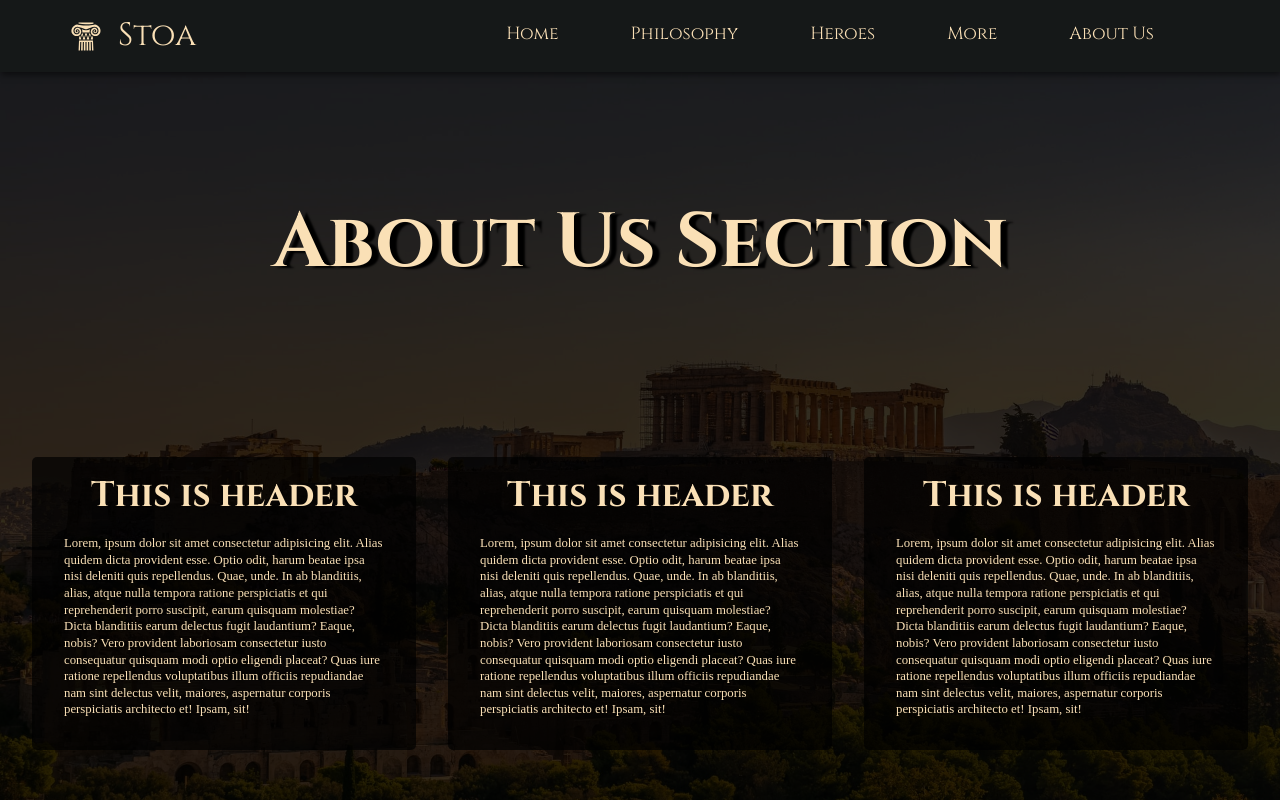
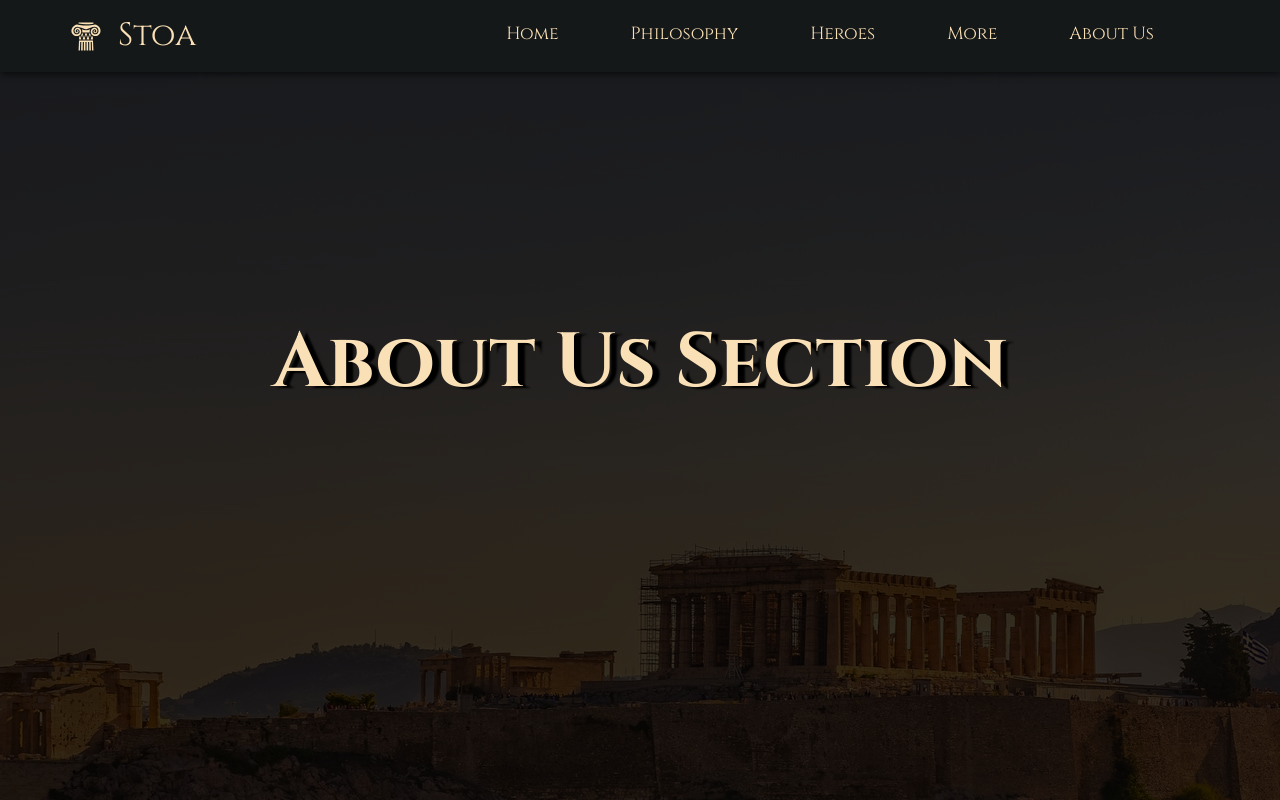
Before and after one commit to rudolf-ivankovic/RSW-code-for-test, a React (Create React App) app: page /about in a window 1280 px wide. Shown: the top 800 px of the page. Built offline with nearby package versions, Linux system fonts and the light colour scheme; a web font is replaced by a local one.

Commit message:
Fixed small bus

```diff
--- a/src/components/Slider.scss
+++ b/src/components/Slider.scss
@@ -42,7 +42,7 @@
   width: 75%;
   height: 75%;
   object-fit: contain;
-  filter: brightness(66%);
+  filter: brightness(60%);
   @include m_q(699px) {
     margin-top: -20px;
   }
--- a/src/pages/About.scss
+++ b/src/pages/About.scss
@@ -2,7 +2,7 @@
 
 .about {
   width: 100%;
-  height: 100vh;
+  height: 1280px;
   background: url("../assets/constantinos.jpg") center/cover no-repeat;
   box-shadow: inset 0 0 0 1000px rgba(0, 0, 0, 0.8);
   object-fit: contain;
```
